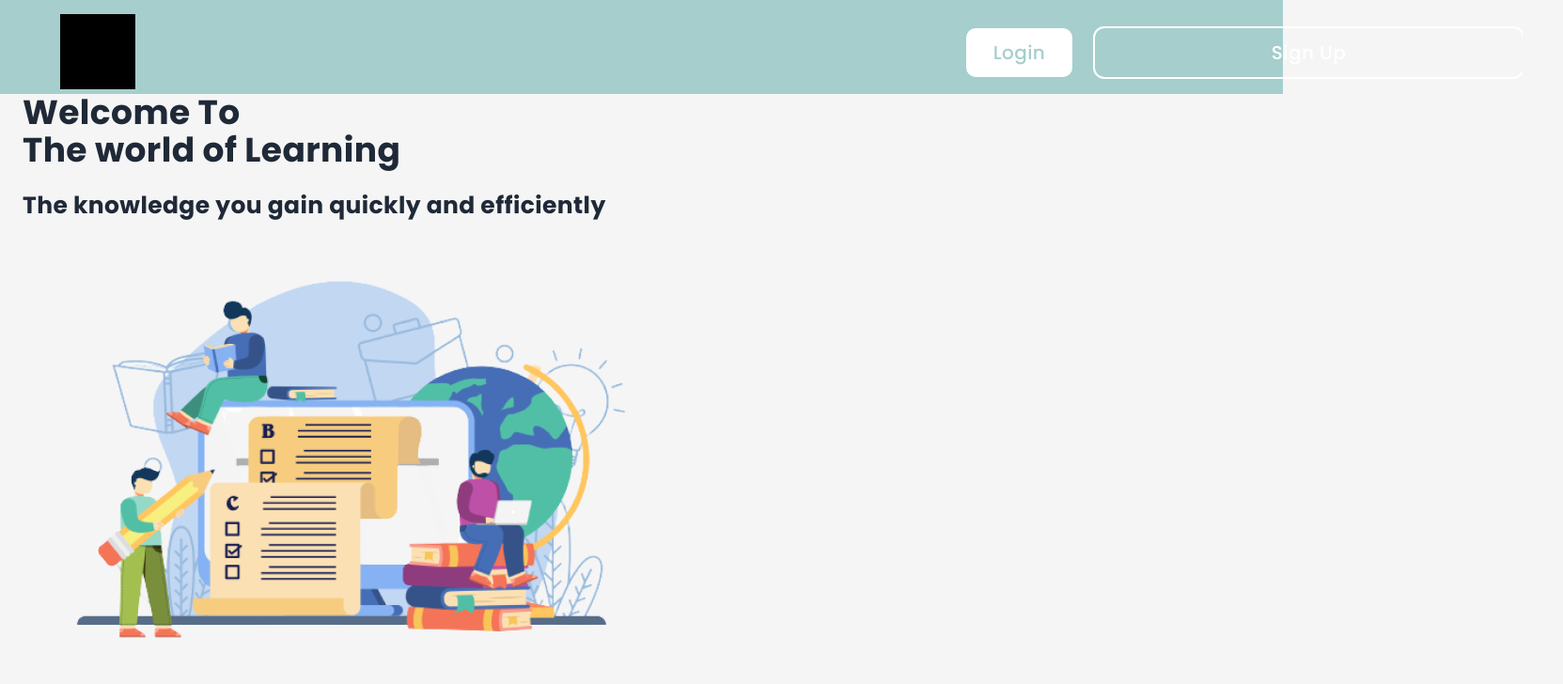
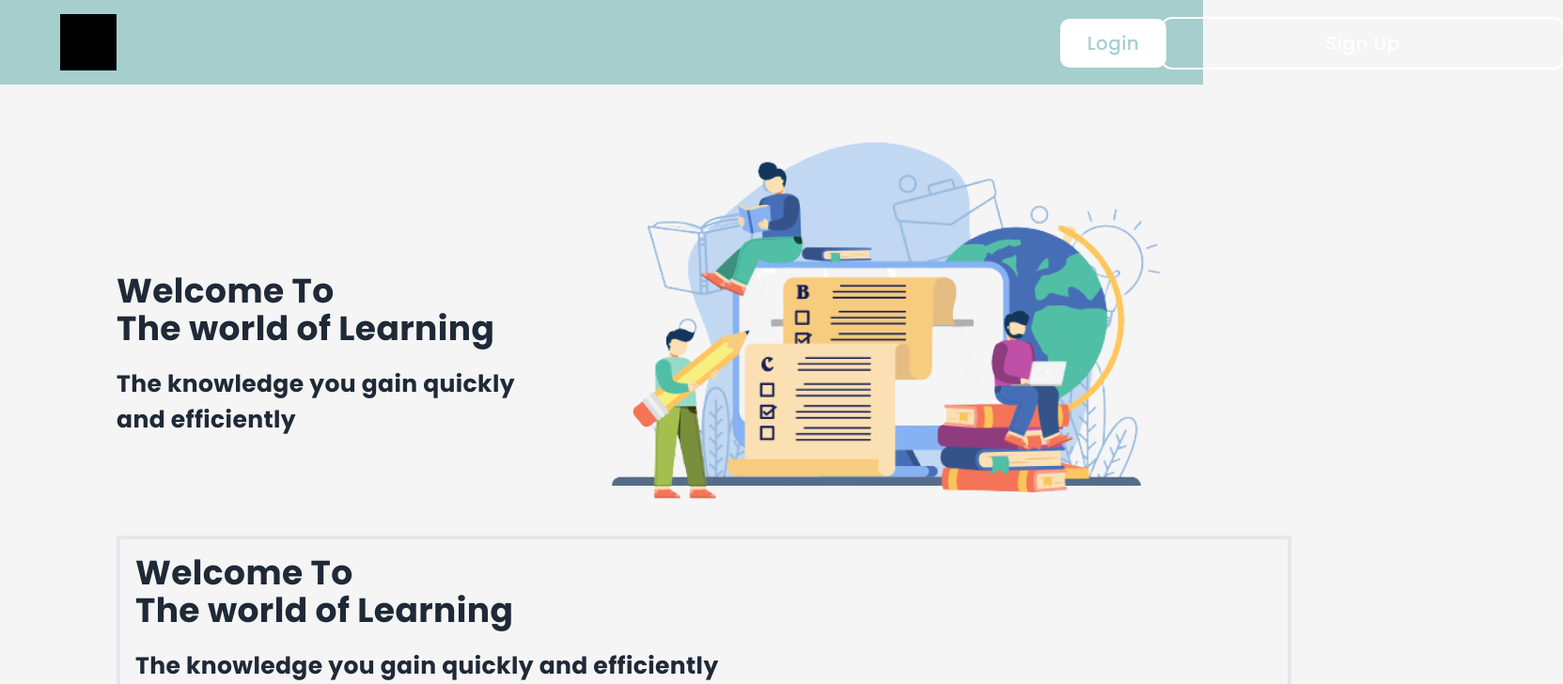
Before and after one commit to Capstone-Project-B12-LMS/frontend_capstone, a React (Create React App) app: page / in a window 1280 px wide. Shown: the top 728 px of the page at 94% size, 1663 px wide, since content can reach past the window. Built offline with nearby package versions, Linux system fonts and the light colour scheme.

Commit message:
add landing

```diff
--- a/src/components/Header.jsx
+++ b/src/components/Header.jsx
@@ -3,18 +3,18 @@ import React from "react";
 const Header = () => {
   return (
     <div>
-      <div className="relative w-[1365px] h-[100px] bg-[#A5CECD]">
+      <div className="relative h-[90px] bg-[#A5CECD]">
         <div className="grid grid-cols-3 ">
-          <div className="absolute w-[80px] h-[80px] ml-[64px] mt-[15px] bg-[#000000]"></div>
+          <div className="absolute w-[60px] h-[60px] ml-[64px] mt-[15px] bg-[#000000]"></div>
           <button
             type="submit"
-            className=" h-[52px] w-[113px] ml-[1028px] mt-[30px] rounded-[10px] text-xl font-medium mb-5 bg-[#FFFFFF] text-[#A5CECD]"
+            className=" h-[52px] w-[113px] ml-[1128px] mt-[20px] rounded-[10px] text-xl font-medium mb-5 bg-[#FFFFFF] text-[#A5CECD]"
           >
             Login{" "}
           </button>
           <button
             type="submit"
-            className="w-full h-[52px] w-[117px] ml-[710px] mt-[30px] rounded-[10px] text-xl leading-[30px] font-medium mb-5 bg-transparent outline outline-2"
+            className="w-full h-[52px] w-[117px] ml-[810px] mt-[20px] rounded-[10px] text-xl leading-[30px] font-medium mb-5 bg-transparent outline outline-2"
           >
             Sign up{" "}
           </button>
--- a/src/pages/Index.jsx
+++ b/src/pages/Index.jsx
@@ -7,26 +7,24 @@ const Index = () => {
       <Header />
       <body>
         <div className="container mx-auto px-6">
-          <div className="flex">
-            <div className="flex-1">
-              {" "}
-              <h2>Welcome To </h2>
+          <div className="absolute">
+            <div className="flex">
+              <div className="mt-[200px] ml-[100px]">
+              <h2>Welcome To </h2><p></p>
               <h2>The world of Learning</h2>
               <div className="mt-[20px] text-[25px]">
                 <strong>The knowledge you gain quickly and efficiently</strong>
               </div>
-              <div className="flex-1">
+          </div>
                 <img src={home} alt="" />
               </div>
-            </div>
           </div>
-        </div>
-        {/* <div className="container mx-auto">
-          <div className="static w-[1112px] h-[862-px] mt-[100]">
-            <div className="static w-[687px] h-[491px] ml-[610px] mt-[12px]">
-              <img src={home} alt="" />
-              <div className="static">
-                <h2>Welcome To </h2>
+        <div className="container mx-auto">
+            <div className="relative">
+              <div className="absolute inset-[100px] mt-[380px]">
+              <div className="box-border h-[600px] w-[1250px] p-4 border-4">
+
+              <h2>Welcome To </h2>
                 <h2>The world of Learning</h2>
                 <div className="mt-[20px] text-[25px]">
                   <strong>
@@ -34,24 +32,22 @@ const Index = () => {
                   </strong>
                 </div>
               </div>
-            </div>
-
-            <div className="relative w-[1112px] h-[862-px] mt-[120]">
-              <div className="relative w-[687px] h-[491px] ml-[610px] mt-[172px]">
-                <img src={home} alt="" />
-              </div>
-              <div className="absolute mt-[320px] ">
-                <h2>Welcome To </h2>
-                <h2>The world of Learning</h2>
-                <div className="mt-[20px] text-[25px]">
-                  <strong>
-                    The knowledge you gain quickly and efficiently
-                  </strong>
-                </div>
               </div>
             </div>
           </div>
-        </div> */}
+        </div>
+        <div className="">
+            <div className="relative">
+              <div className="absolute mt-[1150px]">
+              <div className="box-border  w-[1519px] p-4 bg-[#A5CECD]">
+
+              <h2>Welcome To </h2>
+                <h2>The world of Learning</h2>
+
+              </div>
+              </div>
+            </div>
+          </div>
       </body>
     </div>
   );
```
Also changed, not shown: 1 other file (tests, documents, lock files or other folders).
